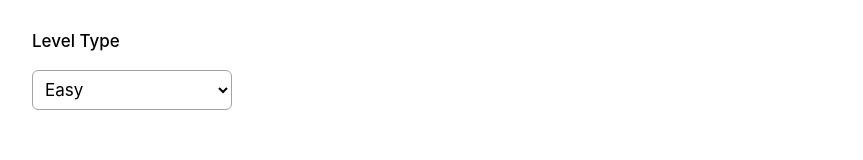
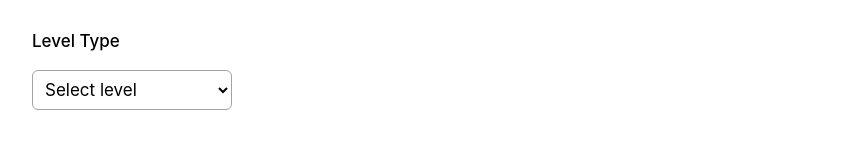
Before and after one commit to AmritHimanshu/Hackathon-Assignment-AI-Planet, a React (Create React App) app in the folder client/: page /edit-challenge/1 in a window 1280 px wide. Shown: the part 1033-1193 px from the top of the page, without its empty margins (48-911 px from the left). Built offline with nearby package versions, Linux system fonts and the light colour scheme.

Commit message:
fixed level select issue

```diff
--- a/client/src/components/CreateChallenge.tsx
+++ b/client/src/components/CreateChallenge.tsx
@@ -19,7 +19,7 @@ function CreateChallenge() {
         end_date: '',
         description: '',
         file: null,
-        level: 'Easy'
+        level: ''
     });
 
     const [message, setMessage] = useState('');
@@ -125,6 +125,7 @@ function CreateChallenge() {
                     <label className='block font-medium'>Level Type</label>
                     <select id="level" name="level" className='p-2 bg-transparent border-[1px] border-neutral-400 rounded-md w-[200px] outline-0 cursor-pointer'
                     onChange={handleOnChange}>
+                        <option value="">Select level</option>
                         <option value="Easy" >Easy</option>
                         <option value="Medium" >Medium</option>
                         <option value="Hard" >Hard</option>
--- a/client/src/components/EditChallenge.tsx
+++ b/client/src/components/EditChallenge.tsx
@@ -32,7 +32,6 @@ function EditChallenge() {
 
     const handleOnSubmit = async (e: any) => {
         e.preventDefault();
-        // console.log('Challenge ',challenge)
         let {challenge_name, start_date, end_date, description, file, level} = challenge;
         const { fileData } = fileNew;
         if(!challenge_name || !start_date || !end_date || !description || !file || !level ){
@@ -68,7 +67,6 @@ function EditChallenge() {
                     listObj[idx] = updatedData;
                     localStorage.setItem('challenge-list',JSON.stringify(listObj));
                 }
-                // console.log('updatedData ',updatedData);
                 setIsLoading(false);
                 setMessage("Successfully created");
                 setTimeout(()=>{
@@ -120,8 +118,9 @@ function EditChallenge() {
                 </div>
                 <div className='space-y-4 text-[17px] my-8'>
                     <label className='block font-medium'>Level Type</label>
-                    <select id="level" name="level" className='p-2 bg-transparent border-[1px] border-neutral-400 rounded-md w-[200px] outline-0 cursor-pointer'
+                    <select id="level" name="level" value={challenge.level} className='p-2 bg-transparent border-[1px] border-neutral-400 rounded-md w-[200px] outline-0 cursor-pointer'
                     onChange={handleOnChange}>
+                        <option value="">Select level</option>
                         <option value="Easy" >Easy</option>
                         <option value="Medium" >Medium</option>
                         <option value="Hard" >Hard</option>
```
